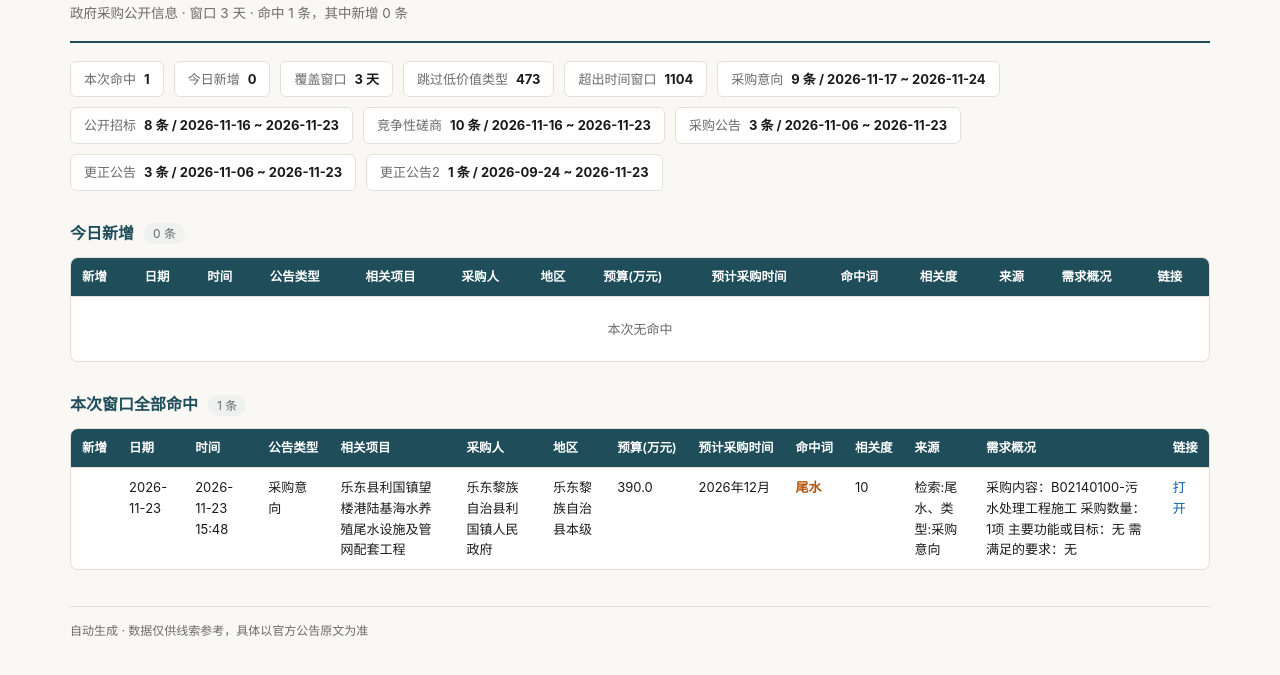
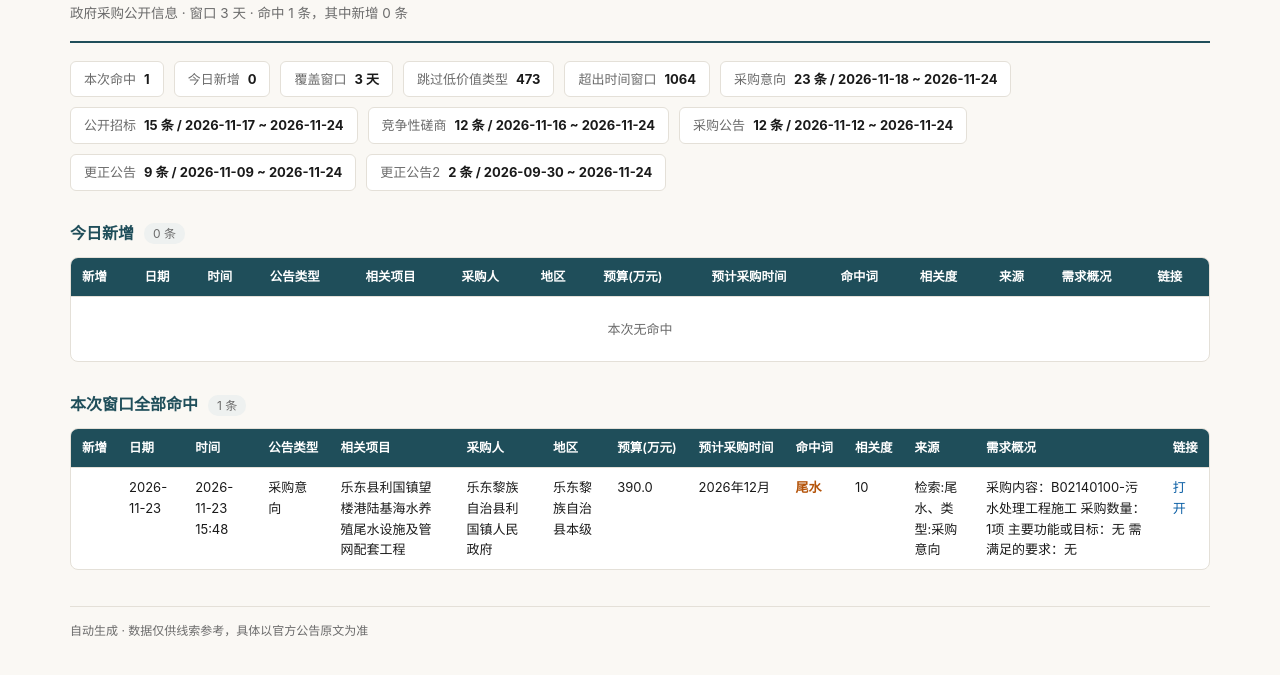
Before and after one commit to Yzewang/hainan-radar, a plain HTML site: page tender_2026-11-24.html in a window 1280 px wide. Shown: the part 75-750 px from the top of the page. Drawn offline with Linux system fonts and the light colour scheme.

Commit message:
update tender_2026-11-24.html

```diff
--- a/tender_2026-11-24.html
+++ b/tender_2026-11-24.html
@@ -35,7 +35,7 @@
   <h1>海南招标雷达 · 2026-11-24</h1>
   <div class="sub">政府采购公开信息 · 窗口 3 天 · 命中 1 条，其中新增 0 条</div>
 </header>
-<div class="notes"><div><span>本次命中</span><b>1</b></div><div><span>今日新增</span><b>0</b></div><div><span>覆盖窗口</span><b>3 天</b></div><div><span>跳过低价值类型</span><b>473</b></div><div><span>超出时间窗口</span><b>1104</b></div><div><span>采购意向</span><b>9 条 / 2026-11-17 ~ 2026-11-24</b></div><div><span>公开招标</span><b>8 条 / 2026-11-16 ~ 2026-11-23</b></div><div><span>竞争性磋商</span><b>10 条 / 2026-11-16 ~ 2026-11-23</b></div><div><span>采购公告</span><b>3 条 / 2026-11-06 ~ 2026-11-23</b></div><div><span>更正公告</span><b>3 条 / 2026-11-06 ~ 2026-11-23</b></div><div><span>更正公告2</span><b>1 条 / 2026-09-24 ~ 2026-11-23</b></div></div>
+<div class="notes"><div><span>本次命中</span><b>1</b></div><div><span>今日新增</span><b>0</b></div><div><span>覆盖窗口</span><b>3 天</b></div><div><span>跳过低价值类型</span><b>473</b></div><div><span>超出时间窗口</span><b>1064</b></div><div><span>采购意向</span><b>23 条 / 2026-11-18 ~ 2026-11-24</b></div><div><span>公开招标</span><b>15 条 / 2026-11-17 ~ 2026-11-24</b></div><div><span>竞争性磋商</span><b>12 条 / 2026-11-16 ~ 2026-11-24</b></div><div><span>采购公告</span><b>12 条 / 2026-11-12 ~ 2026-11-24</b></div><div><span>更正公告</span><b>9 条 / 2026-11-09 ~ 2026-11-24</b></div><div><span>更正公告2</span><b>2 条 / 2026-09-30 ~ 2026-11-24</b></div></div>
 
 <section>
   <h2>今日新增 <span class="count">0 条</span></h2>
```
